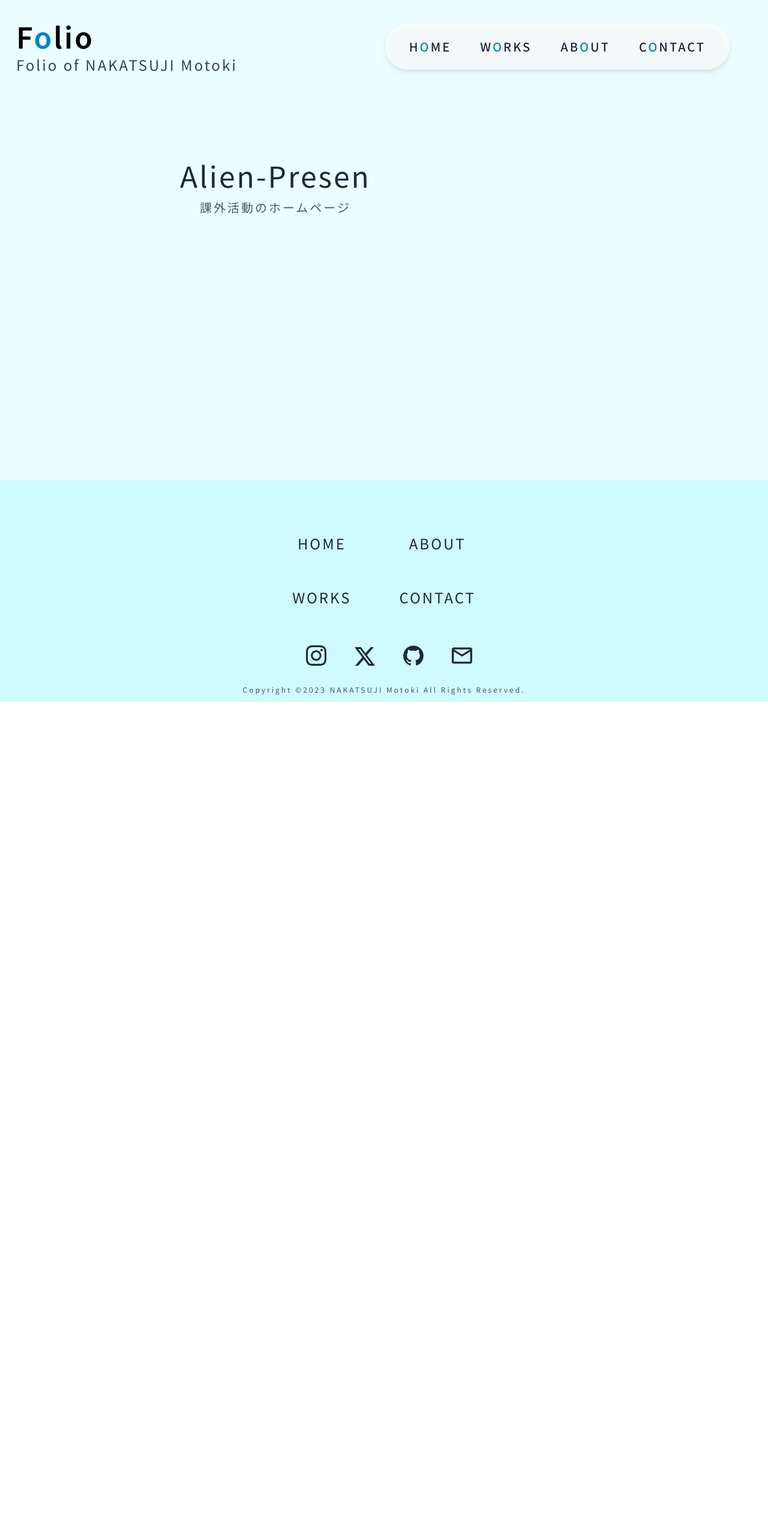
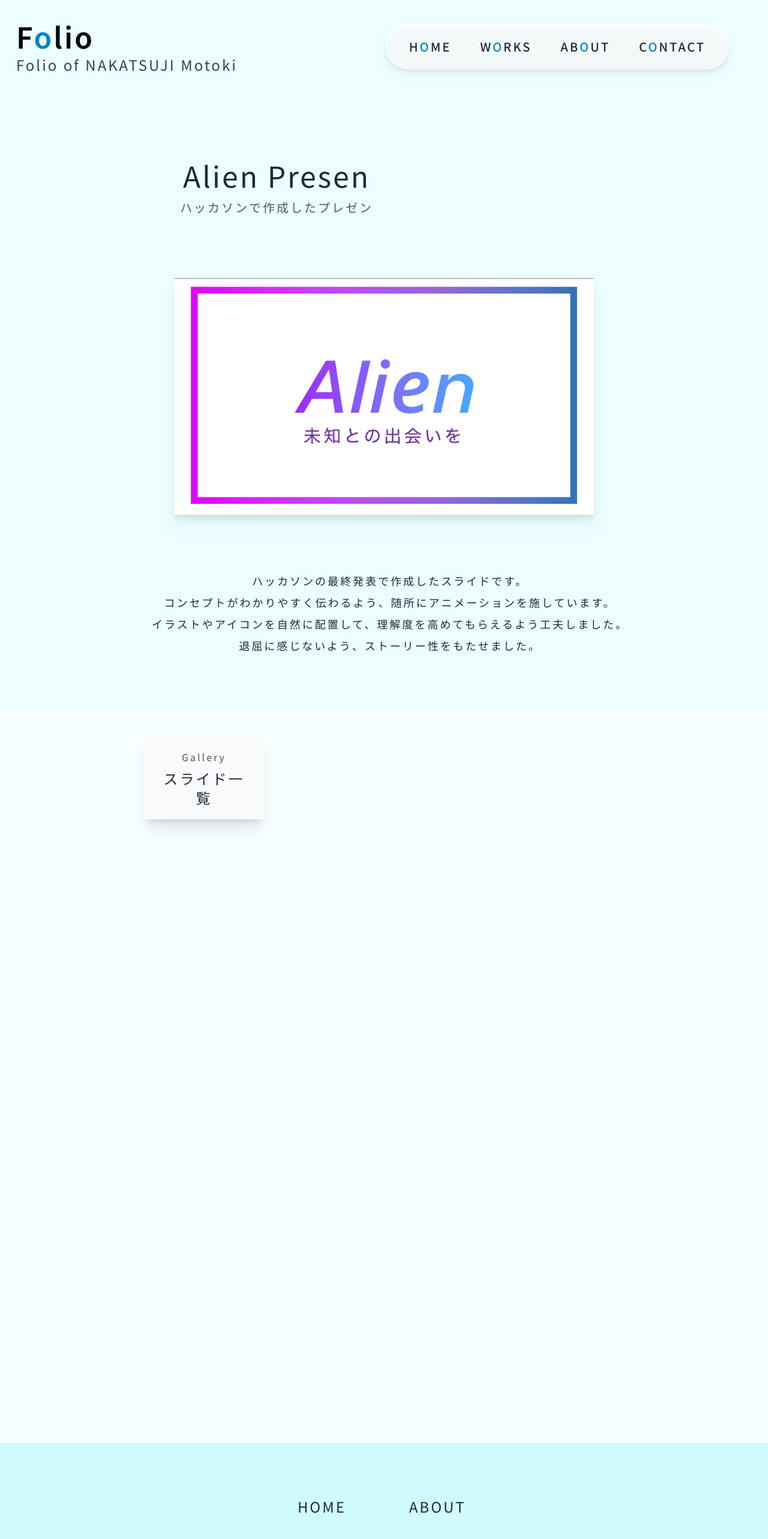
Before and after one commit to katsuji3197/Portfolio-Next, a Next.js app: page /works/alienpresen in a window 1280 px wide. Shown: the top 2566 px of the page at 60% size. Before the commit the page ends 1170 px from the top, so only its background shows below. Built offline with nearby package versions, Linux system fonts and the light colour scheme; no server answers.

Commit message:
feat:works-alienpresen

```diff
--- a/app/works/alienpresen/page.tsx
+++ b/app/works/alienpresen/page.tsx
@@ -1,11 +1,36 @@
+import { ContactDisplay } from '@/ui/ContactDisplay'
+import { InfoDisplay } from '@/ui/InfoDisplay'
 import { SectionTitle } from '@/ui/SectionTitle'
+
+import Image from 'next/image'
 
 export default function AlienPresen() {
   return (
     <main className="min-h-screen bg-cyan-50 dark:bg-slate-500">
-      <div className='md:flex justify-start md:px-24 lg:px-40 xl:px-[300px] pt-64'>
-        <SectionTitle title='Alien-Presen'>課外活動のホームページ</SectionTitle>
+      <div className='md:flex justify-start md:px-24 lg:px-40 xl:px-[300px] pt-64 pb-16'>
+        <SectionTitle title='Alien Presen'>ハッカソンで作成したプレゼン</SectionTitle>
       </div>
+        <div className='flex flex-wrap flex-col justify-center items-center lg:flex-row gap-6 md:gap-24 px-10 pt-5 w-full pb-12'>
+        <Image src='/alien_presen_top.png' alt='以前のポートフォリオ' height={700} width={700} className='drop-shadow-xl items-center'/>
+        <div>
+          <div className='flex-col text-center justify-center items-center g:text-start text-base md:text-lg pl-5 text-gray-800 w-full'>
+            <div className='md:pt-18 dark:text-gray-100'>ハッカソンの最終発表で作成したスライドです。</div>
+            <div className='pt-2 dark:text-gray-100'>コンセプトがわかりやすく伝わるよう、随所にアニメーションを施しています。</div>
+            <div className='pt-2 dark:text-gray-100'>イラストやアイコンを自然に配置して、理解度を高めてもらえるよう工夫しました。</div>
+            <div className='pt-2 dark:text-gray-100 pb-12'>退屈に感じないよう、ストーリー性をもたせました。</div>
+          </div>
+        </div>
+      </div>
+      <div className='flex-col justify-center text-center bg-white dark:bg-gray-600 dark:bg-opacity-60 bg-opacity-60 pt-6 pb-12 w-full shadow-xl'>
+          <div className='md:flex justify-between md:px-28 lg:px-48 xl:px-[240px] pt-5'>
+            <InfoDisplay title='Gallery'>スライド一覧</InfoDisplay>
+          </div>
+          <div className='xl:px-32 py-16'>
+            <div className='justify-center items-center gap-12 lg:gap-16 xl:gap-24 md:gap-32 px-16 pt-8 w-full pb-8 md:grid-cols-3 duration-200'>
+              <iframe src='/alien.pdf' className='w-full h-[100vh]'/>
+            </div>
+          </div>
+        </div>
     </main>
   )
 }
```
Also changed, not shown: 1 other file (tests, documents, lock files or other folders).
